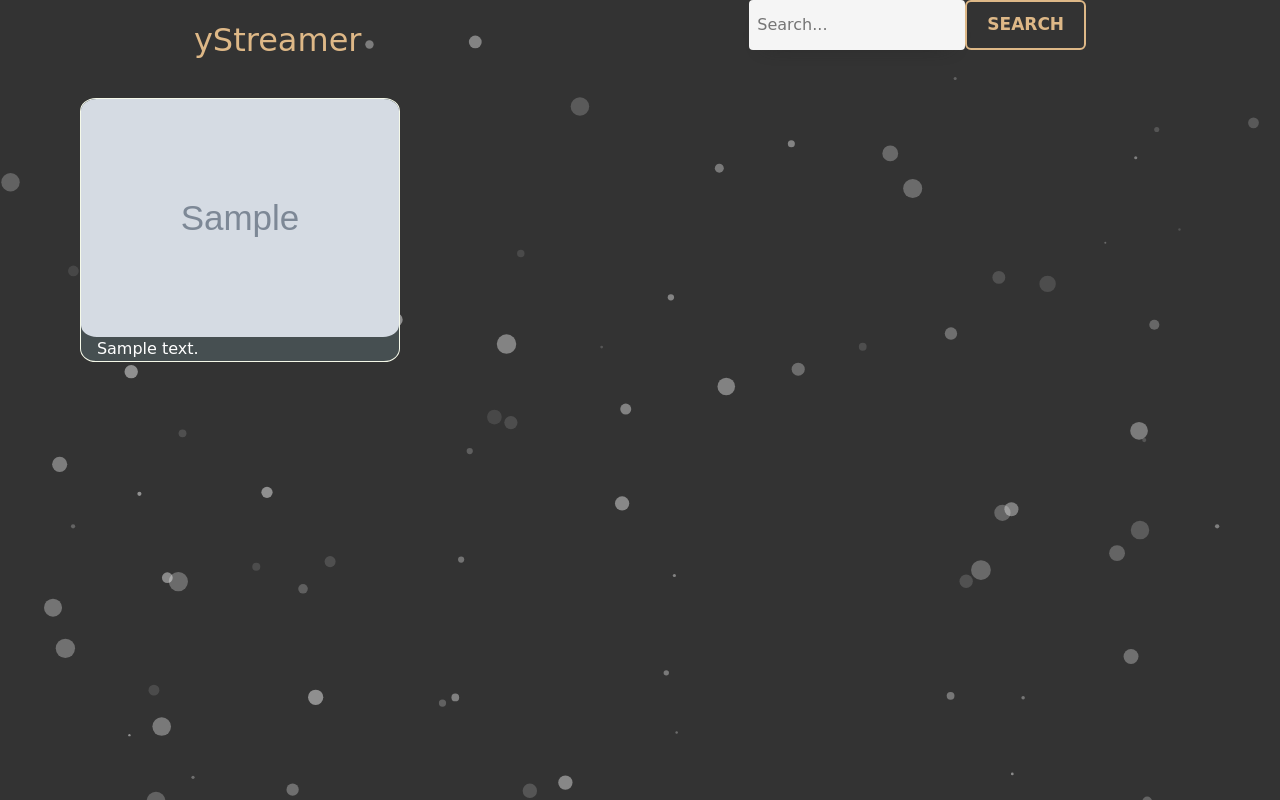
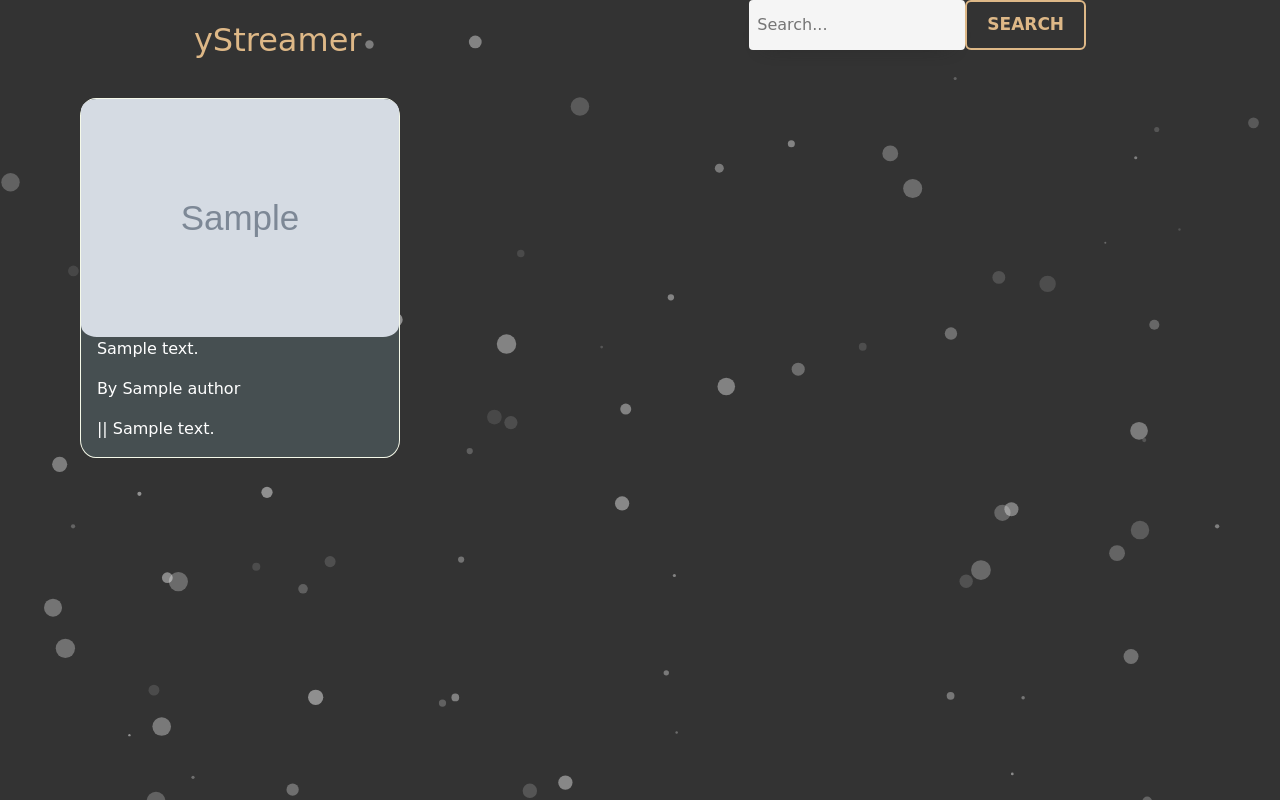
Before and after one commit to pancham1305/yStreamer, a Node server app: template views/index.ejs in a window 1280 px wide. Run offline with Node 20, Linux system fonts and the light colour scheme; the template is opened without the code that fills it: most values are stand-ins (such as "Sample title", 1, 10 or a date in 2020); grey boxes marked "Sample" are stand-in pictures; some web fonts are replaced.

Commit message:
more details on videos

```diff
--- a/index.js
+++ b/index.js
@@ -33,14 +33,13 @@ for (let i = 0; i < now.videos.length; i++) {
   let url = format?.decipher(youtube.session.player);
   now.videos[i].streamURL = url;
   // console.log({ url });
-
   data.push(now.videos[i]);
   // console.log(now.videos[i].id);
   if (i >= 11) {
     break;
   }
 }
-
+// console.log(data[0]);
 // Thumbnails can be obtained using best_thumbnail.
 
 app.get("/", (req, res) => {
@@ -61,9 +60,10 @@ app.post("/", (req, res) => {
         if (!d.videos[i].best_thumbnail) {
           continue;
         }
+
         data.push(d.videos[i]);
       }
-
+      console.log(data[0]);
       res.render("search", { data });
     })
     .catch((e) => {
--- a/views/index.ejs
+++ b/views/index.ejs
@@ -37,6 +37,8 @@
           />
           <div class="card-body">
             <p class="card-text"><%= i.title.text %></p>
+            <p>By <%=i.author.name%></p>
+            <p><%=i.published.text%> || <%=i.view_count.text%></p>
           </div>
         </div>
         <% } %>
--- a/views/search.ejs
+++ b/views/search.ejs
@@ -17,7 +17,6 @@
     />
     <link rel="stylesheet" href="app.css" />
     <link rel="manifest" href="manifest.json" />
-
   </head>
   <body>
     <%-include('nav.ejs')%>
@@ -37,6 +36,8 @@
           />
           <div class="card-body">
             <p class="card-text"><%= i.title.text %></p>
+            <p>By <%=i.author.name%></p>
+            <p><%=i.published.text%> || <%=i.view_count.text%></p>
           </div>
         </div>
         <% } %>
```
